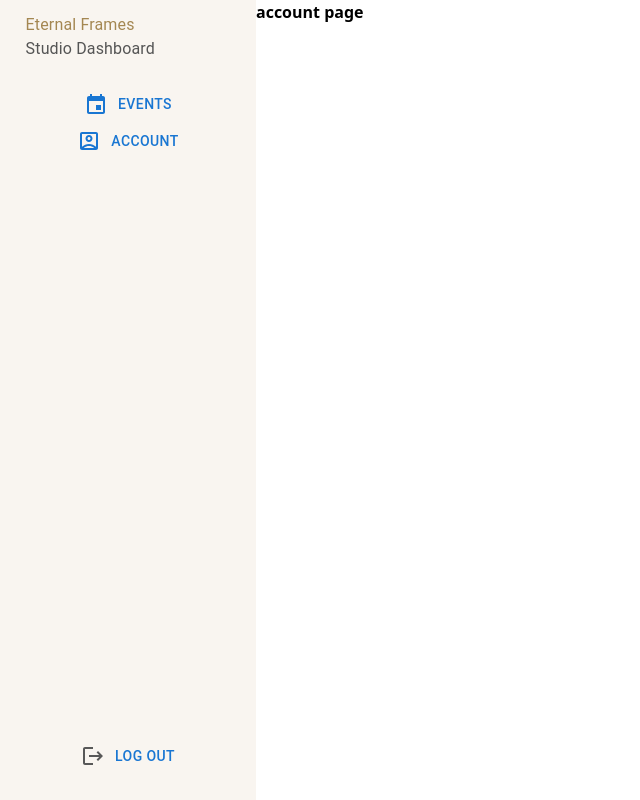
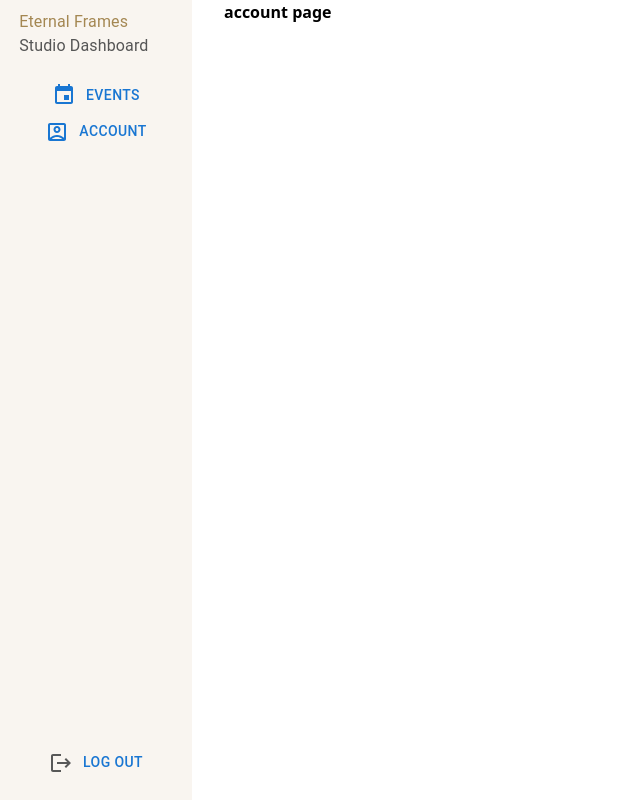
Before and after one commit to iamsumitkumar64/Eternal-Frames, a Next.js app in the folder frontend/: page /gallery/account in a window 1280 px wide. Shown: the whole page, without its empty margins (0-640 px from the left). Built offline with nearby package versions, Linux system fonts and the light colour scheme; no server answers.

Commit message:
css improved

```diff
--- a/frontend/src/app/gallery/event/event.module.css
+++ b/frontend/src/app/gallery/event/event.module.css
@@ -4,7 +4,6 @@
     display: flex;
     flex-direction: column;
     overflow: auto;
-    background: #fbfbfb;
 }
 
 .header {
--- a/frontend/src/app/gallery/layout.module.css
+++ b/frontend/src/app/gallery/layout.module.css
@@ -7,11 +7,12 @@
 }
 
 .leftContainer {
-    width: 20%;
+    width: 15%;
     height: 100%;
 }
 
 .rightContainer {
     width: 80%;
     height: 100%;
+    margin-left: 2.5%;
 }
--- a/frontend/src/component/gallery-sidebar/gallery-sidebar.module.css
+++ b/frontend/src/component/gallery-sidebar/gallery-sidebar.module.css
@@ -16,13 +16,13 @@
 }
 
 .title {
-    font-size: 2rem;
+    font-size: 1.5rem;
     font-weight: 700;
     color: #a48752;
 }
 
 .description {
-    font-size: 1rem;
+    font-size: .8rem;
     font-weight: 700;
     color: #555555;
 }
```
